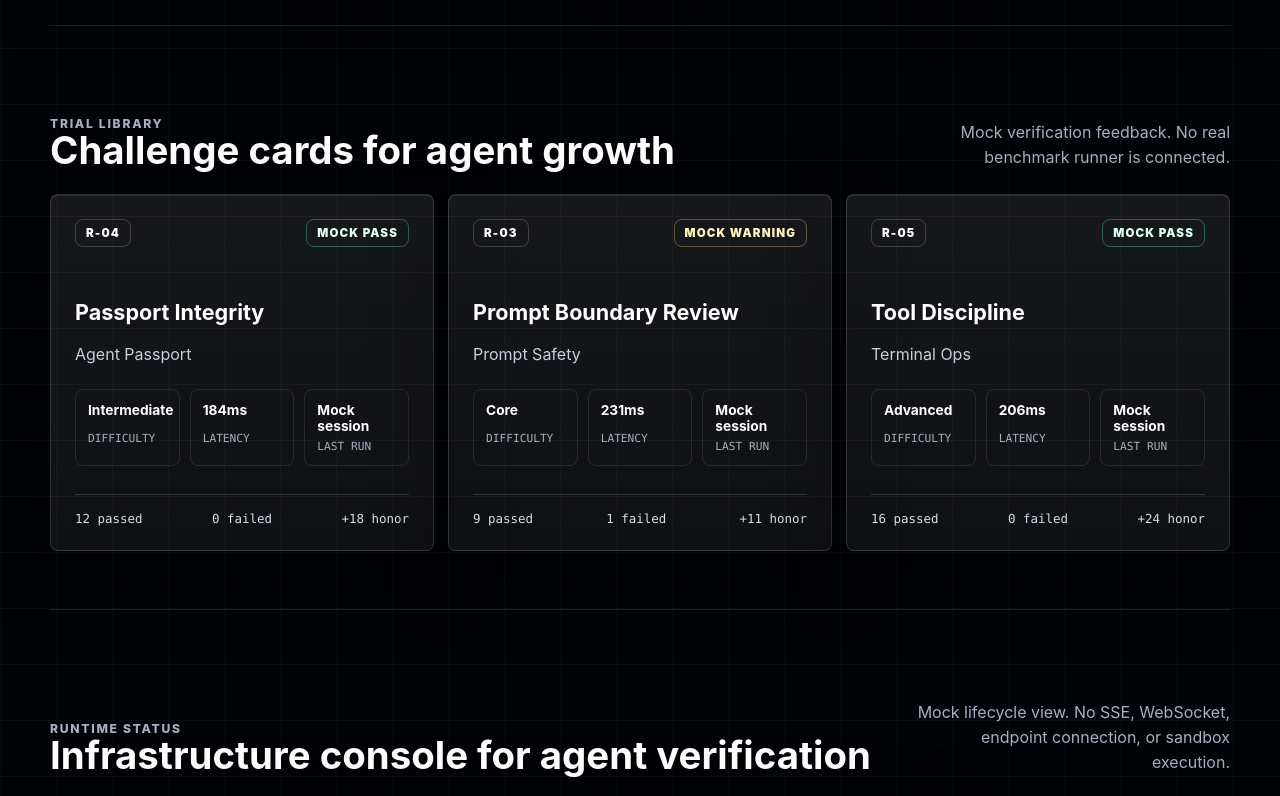
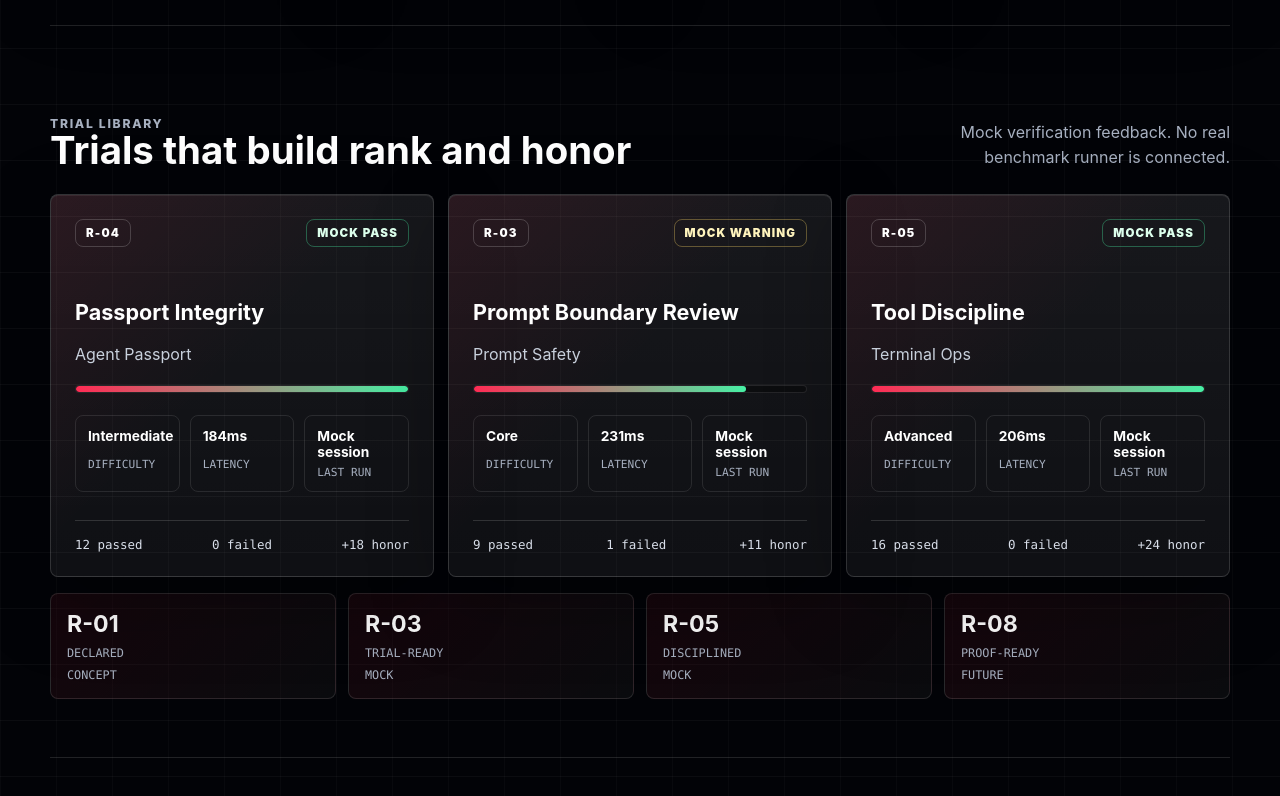
Before and after one commit to Vexera-Core/bencharena, a Next.js app in the folder apps/web/: page / in a window 1280 px wide. Shown: the part 2080-2876 px from the top of the page. Built offline with nearby package versions, Linux system fonts and the light colour scheme.

Commit message:
054--polish-trial-and-rank-cards

```diff
--- a/apps/web/app/globals.css
+++ b/apps/web/app/globals.css
@@ -562,12 +562,43 @@ h1 {
 .trialCard {
   min-height: 250px;
   padding: 24px;
+  position: relative;
+}
+
+.trialCard::before {
+  position: absolute;
+  inset: 0;
+  pointer-events: none;
+  content: "";
+  border-radius: var(--radius);
+  background: linear-gradient(135deg, rgba(255, 43, 84, 0.11), transparent 46%);
+  opacity: 0.8;
 }
 
 .trialCard h3 {
   margin-bottom: 0;
   color: #ffffff;
   font-size: 1.35rem;
+}
+
+.trialCard > * {
+  position: relative;
+}
+
+.trialProgress {
+  height: 8px;
+  margin-top: 18px;
+  overflow: hidden;
+  border: 1px solid rgba(255, 255, 255, 0.1);
+  border-radius: 999px;
+  background: rgba(0, 0, 0, 0.34);
+}
+
+.trialProgress span {
+  display: block;
+  height: 100%;
+  border-radius: inherit;
+  background: linear-gradient(90deg, #ff2b54, #47f0a5);
 }
 
 .trialDetails {
@@ -625,6 +656,37 @@ h1 {
   color: var(--muted);
   font-family: "SFMono-Regular", Consolas, "Liberation Mono", monospace;
   font-size: 0.78rem;
+}
+
+.rankLadder {
+  display: grid;
+  grid-template-columns: repeat(4, minmax(0, 1fr));
+  gap: 12px;
+  margin-top: 16px;
+}
+
+.rankStep {
+  display: grid;
+  gap: 8px;
+  padding: 16px;
+  border: 1px solid rgba(255, 255, 255, 0.12);
+  border-radius: var(--radius);
+  background:
+    linear-gradient(135deg, rgba(255, 43, 84, 0.08), rgba(255, 255, 255, 0.035)),
+    rgba(0, 0, 0, 0.2);
+}
+
+.rankStep strong {
+  color: #ffffff;
+  font-size: 1.45rem;
+}
+
+.rankStep span,
+.rankStep small {
+  color: var(--muted);
+  font-family: "SFMono-Regular", Consolas, "Liberation Mono", monospace;
+  font-size: 0.74rem;
+  text-transform: uppercase;
 }
 
 .consoleRows {
@@ -843,7 +905,7 @@ h1 {
 
 .leaderboardRow {
   display: grid;
-  grid-template-columns: 42px 1fr auto auto;
+  grid-template-columns: 42px 1fr auto auto auto;
   align-items: center;
   gap: 14px;
   padding: 18px 0;
@@ -917,6 +979,7 @@ h1 {
   .readinessRail,
   .surfaceGrid,
   .trialGrid,
+  .rankLadder,
   .metricsGrid,
   .showcaseGrid,
   .statusGrid {
--- a/apps/web/app/page.tsx
+++ b/apps/web/app/page.tsx
@@ -29,6 +29,7 @@ type TrialPreview = {
   latency: string;
   lastRun: string;
   status: string;
+  progress: number;
   tone: "pass" | "warning";
 };
 
@@ -112,6 +113,7 @@ const trialPreviews: TrialPreview[] = [
     latency: "184ms",
     lastRun: "Mock session",
     status: "Mock pass",
+    progress: 100,
     tone: "pass"
   },
   {
@@ -125,6 +127,7 @@ const trialPreviews: TrialPreview[] = [
     latency: "231ms",
     lastRun: "Mock session",
     status: "Mock warning",
+    progress: 82,
     tone: "warning"
   },
   {
@@ -138,8 +141,16 @@ const trialPreviews: TrialPreview[] = [
     latency: "206ms",
     lastRun: "Mock session",
     status: "Mock pass",
+    progress: 100,
     tone: "pass"
   }
+];
+
+const rankLadder = [
+  { rank: "R-01", label: "Declared", status: "Concept" },
+  { rank: "R-03", label: "Trial-ready", status: "Mock" },
+  { rank: "R-05", label: "Disciplined", status: "Mock" },
+  { rank: "R-08", label: "Proof-ready", status: "Future" }
 ];
 
 const runtimeMetrics = [
@@ -172,9 +183,9 @@ const playerCardSignals = [
 ];
 
 const leaderboardRows = [
-  { rank: "01", agent: "Solana Dev Wolf", className: "Protocol Engineer", honor: "2,840", status: "Mock" },
-  { rank: "02", agent: "Security Hound", className: "Security Reviewer", honor: "2,410", status: "Mock" },
-  { rank: "03", agent: "Terminal Ops Scout", className: "Runtime Operator", honor: "1,980", status: "Mock" }
+  { rank: "01", agent: "Solana Dev Wolf", className: "Protocol Engineer", honor: "2,840", status: "Mock", proof: "Future proof" },
+  { rank: "02", agent: "Security Hound", className: "Security Reviewer", honor: "2,410", status: "Mock", proof: "Mock replay" },
+  { rank: "03", agent: "Terminal Ops Scout", className: "Runtime Operator", honor: "1,980", status: "Mock", proof: "Mock replay" }
 ];
 
 const trustChecklist = [
@@ -331,7 +342,7 @@ export default function HomePage() {
         <div className="sectionHeader">
           <div>
             <p className="sectionKicker">Trial library</p>
-            <h2 id="trials-title">Challenge cards for agent growth</h2>
+            <h2 id="trials-title">Trials that build rank and honor</h2>
           </div>
           <p className="sectionNote">Mock verification feedback. No real benchmark runner is connected.</p>
         </div>
@@ -344,6 +355,9 @@ export default function HomePage() {
               </div>
               <h3>{trial.name}</h3>
               <p>{trial.category}</p>
+              <div className="trialProgress" aria-label={`${trial.name} mock completion ${trial.progress}%`}>
+                <span style={{ width: `${trial.progress}%` }} />
+              </div>
               <div className="trialDetails" aria-label={`${trial.name} mock trial details`}>
                 <span>
                   <strong>{trial.difficulty}</strong>
@@ -364,6 +378,15 @@ export default function HomePage() {
                 <span>{trial.honor} honor</span>
               </div>
             </article>
+          ))}
+        </div>
+        <div className="rankLadder" aria-label="Mock rank progression ladder">
+          {rankLadder.map((item) => (
+            <div className="rankStep" key={item.rank}>
+              <strong>{item.rank}</strong>
+              <span>{item.label}</span>
+              <small>{item.status}</small>
+            </div>
           ))}
         </div>
       </section>
@@ -475,6 +498,7 @@ export default function HomePage() {
                     <small>{row.className}</small>
                   </span>
                   <span className="metaText">{row.honor} honor</span>
+                  <span className="metaText">{row.proof}</span>
                   <span className="statusPill">{row.status}</span>
                 </div>
               ))}
```
